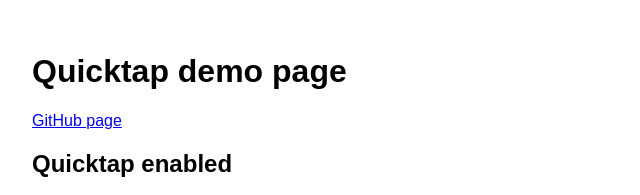
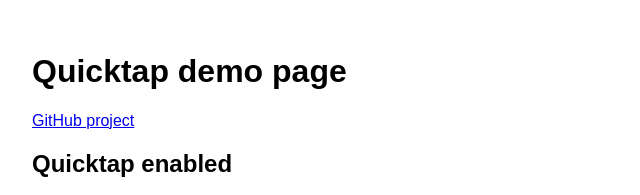
Before and after one commit to marcoms/quicktap, a website: page index.html in a window 1280 px wide. Shown: the top 195 px of the page, 0-640 px from the left. Drawn offline with Linux system fonts and the light colour scheme.

Commit message:
Update demo wording

```diff
--- a/index.html
+++ b/index.html
@@ -65,7 +65,7 @@
 	<body>
 		<h1>Quicktap demo page</h1>
 
-		<p><a href="https://github.com/marcoms/quicktap">GitHub page</a></p>
+		<p><a href="https://github.com/marcoms/quicktap">GitHub project</a></p>
 
 		<h2>Quicktap enabled</h2>
 		<div class="demo qt">Please tap me</div>
```
